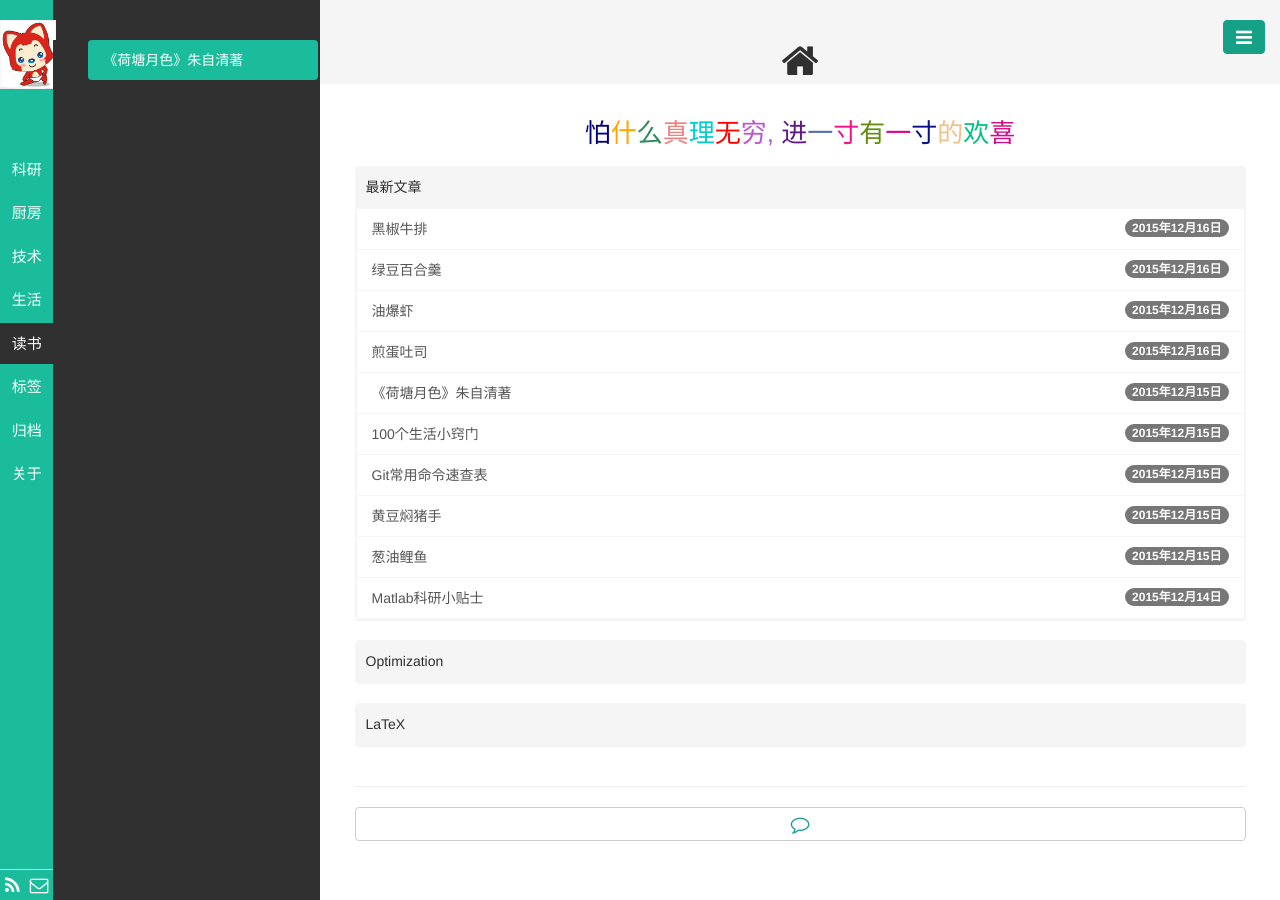
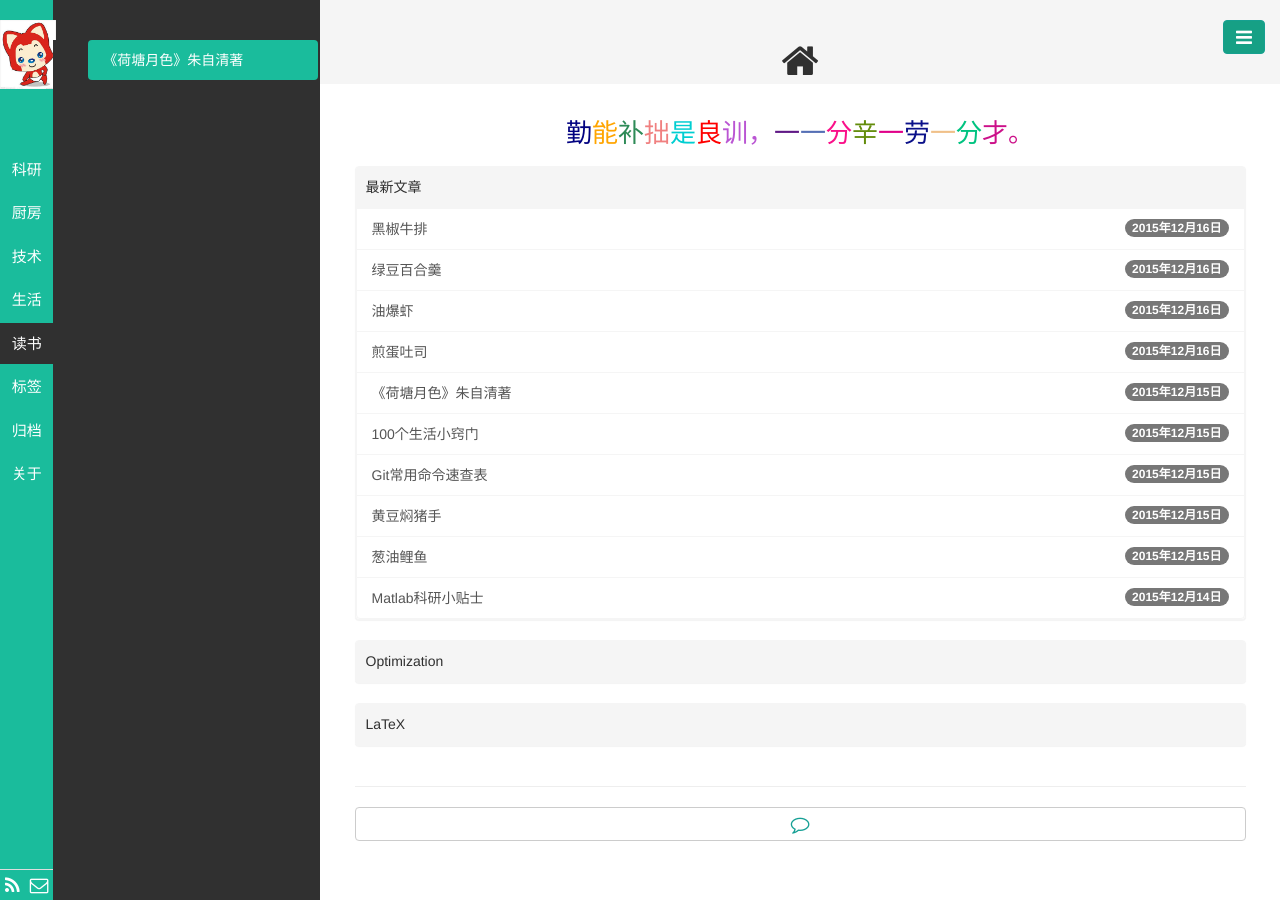
Before and after one commit to smile-sunshine/smile-sunshine.github.io, a Jekyll site: the page built from index.html, in a window 1280 px wide. Built offline with Jekyll 4.4.1, drawn with Linux system fonts in a browser that asks for light colours; Markdown is read by kramdown in place of the engine named in the settings; the list of posts is cut into pages by our own code.

Commit message:
change some blog files

```diff
--- a/_config.yml
+++ b/_config.yml
@@ -5,7 +5,7 @@
 # 作者信息
 author:
   name: Cacool&Kinn
-  link: smile-sunshine.github.io
+  link: http://smile-sunshine.github.io
 
   #<!--
   #email: lay.1010@hotmail.com
--- a/index.html
+++ b/index.html
@@ -4,7 +4,7 @@
 titlename: 首页
 ---
 <!--<br>-->
-<center><h3><font color="#000080">怕</font><font color="#FFA500">什</font><font color="#2E8B57">么</font><font color="#F08080">真</font><font color="#00CED1">理</font><font color="red">无</font><font color="#BA55D3">穷, </font><font color="#601986">进</font><font color="#556fb5">一</font><font color="#fa1089">寸</font><font color="#638c0b">有</font><font color="#e00089">一</font><font color="#0a1089">寸</font><font color="#f0c089">的</font><font color="#00c380">欢</font><font color="#cc1089">喜</font></h3></center>
+<center><h3><font color="#000080">勤</font><font color="#FFA500">能</font><font color="#2E8B57">补</font><font color="#F08080">拙</font><font color="#00CED1">是</font><font color="red">良</font><font color="#BA55D3">训，</font><font color="#601986">一</font><font color="#556fb5">一</font><font color="#fa1089">分</font><font color="#638c0b">辛</font><font color="#e00089">一</font><font color="#0a1089">劳</font><font color="#f0c089">一</font><font color="#00c380">分</font><font color="#cc1089">才。</font></h3></center>
 <div class="row">
   <div class="col-md-12">
     <div class="panel panel-primary">
```
